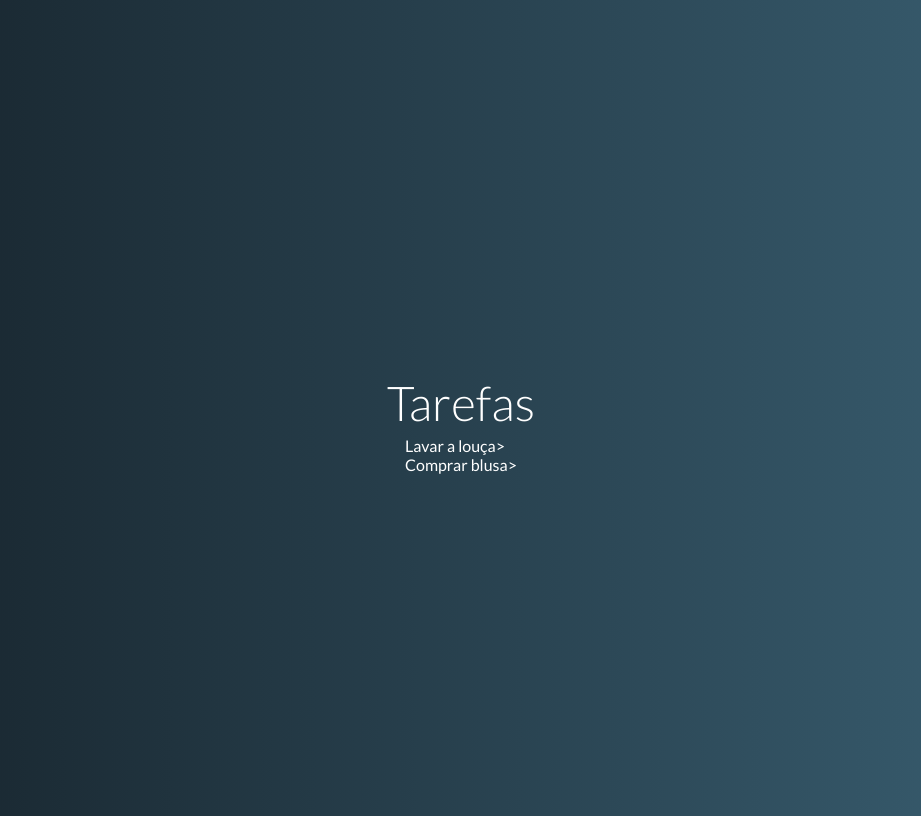
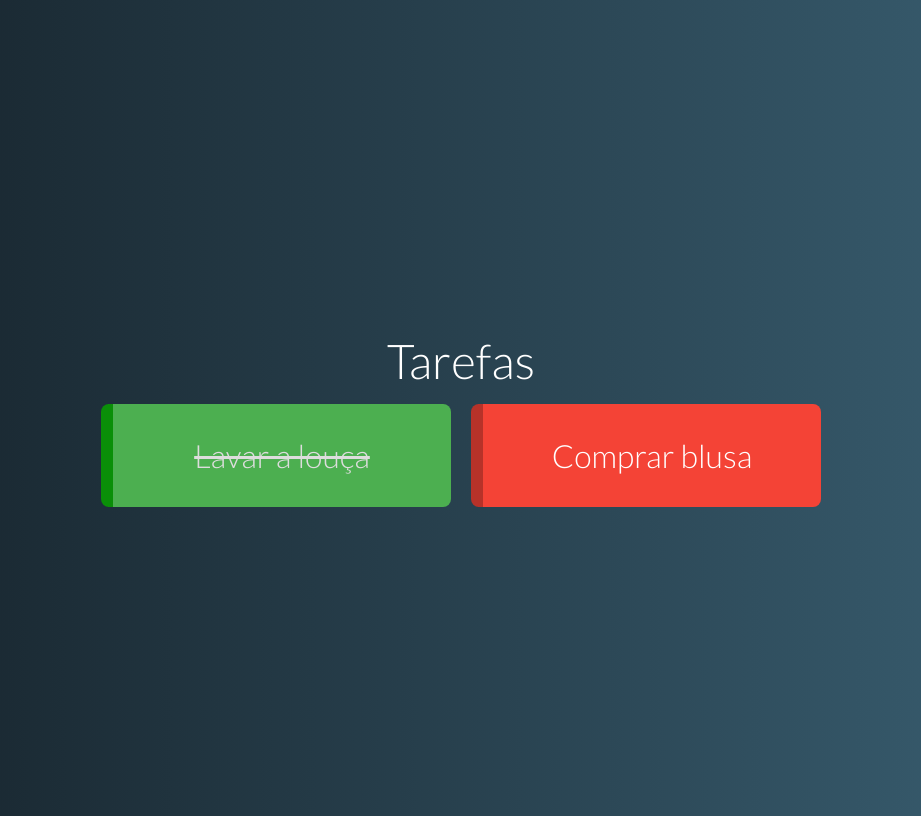
Before and after one commit to lmbaldi/curso-vue, a Vue app in the folder tarefas/: page / in a window 1280 px wide. Shown: the whole page, without its empty margins (179-1100 px from the left). Built offline with nearby package versions, Linux system fonts and the light colour scheme.

Commit message:
task list component

```diff
--- a/tarefas/src/App.vue
+++ b/tarefas/src/App.vue
@@ -7,16 +7,18 @@
 
 <script>
 import TaskGrid from './components/TaskGrid.vue'
+
 export default {
-	components:{ TaskGrid },
+	components: { TaskGrid },
 	data(){
 		return {
 			tasks: [
 				{name: 'Lavar a louça', pending: false},
-				{name: ' Comprar blusa', pending: true},
+				{name: 'Comprar blusa', pending: true},
 			]
 		}
 	}
+
 }
 </script>
 
--- /dev/null
+++ b/tarefas/src/components/Task.vue
@@ -0,0 +1,53 @@
+<template>
+    <div class="task" :class="stateClass">
+        <p>{{ task.name }}</p>
+    </div>
+</template>
+
+<script>
+
+export default {
+    props: {
+        task: { type: Object, required: true}
+    },
+    computed: {
+        stateClass(){
+            return {
+                pending: this.task.pending,
+                done: !this.task.pending,
+            }
+        }
+    }
+
+}
+</script>
+
+
+<style>
+
+    .task {
+        box-sizing: border-box;
+        width:350px;
+        height:150;
+        border-radius: 8px;
+        font-size: 2rem;
+        font-weight: 300;
+        cursor: pointer;
+        user-select: none;
+        display: flex;
+        justify-content: center;
+        align-items: center;
+    }
+
+    .pending {
+        border-left: 12px solid #B73229;
+        background-color: #F44336;
+    }
+
+    .done {
+        color: #DDD;
+        border-left: 12px solid #0A8F08;
+        background-color: #4CAF50;
+        text-decoration: line-through;
+    }
+</style>
--- a/tarefas/src/components/TaskGrid.vue
+++ b/tarefas/src/components/TaskGrid.vue
@@ -1,11 +1,17 @@
-<template>
-    <div class="tasks">
-        <div v-for="task in tasks" :key="task.name">{{ task.name }}></div>
+<template >
+    <div class="task-grid">
+        <template v-if="tasks.length">
+            <Task v-for="task in tasks" :key="task.name" :task="task"></Task>
+        </template>
+        <p v-else class="no-task">A sua vida está em dia :)</p>
     </div>
 </template>
 
 <script>
+import Task from './Task.vue'
+
 export default {
+    components: { Task },
     props: {
         tasks: { type: Array, required: true}
     }
@@ -14,5 +20,19 @@ export default {
 
 
 <style>
+    .task-grid {
+        display: flex;
+        justify-content: center;
+        flex-wrap: wrap;
+    }
+
+    .task-grid .task {
+        margin: 10px;
+    }
+
+    .no-task {
+        color: #AAA;
+        font-size: 1.7rm;
+    }
 
 </style>
```
